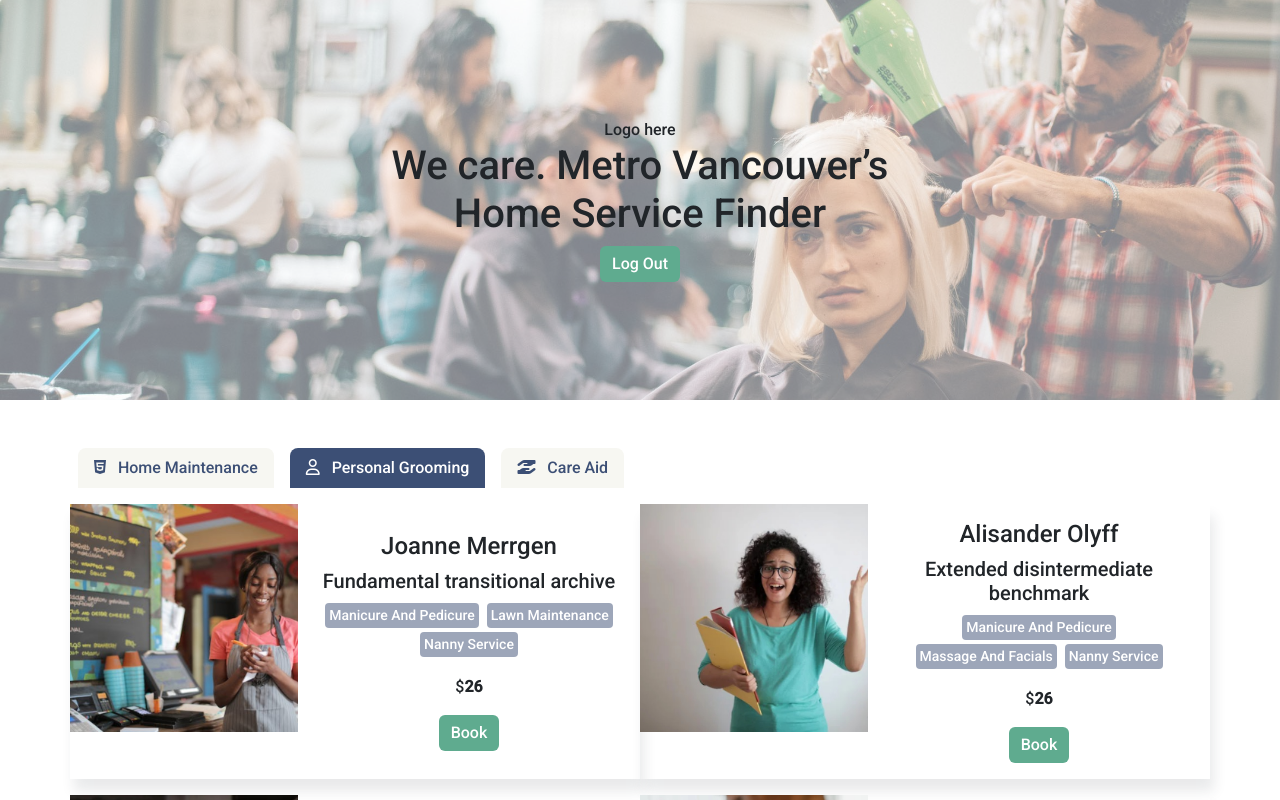
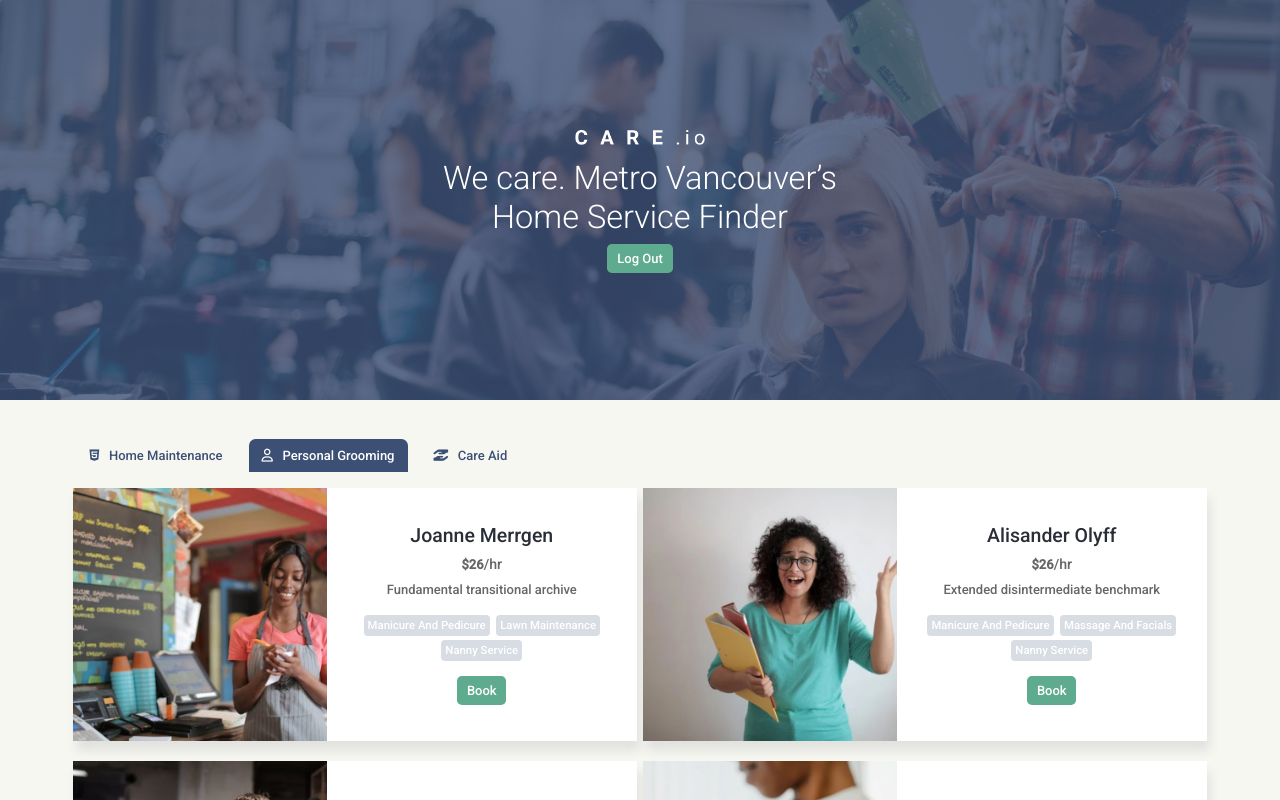
Before and after one commit to umarsalih/careio_react_frontend, a React (Create React App) app: page / in a window 1280 px wide. Shown: the top 800 px of the page. Built offline with nearby package versions, Linux system fonts and the light colour scheme; the HTML template or start-up script is replaced by a standard one.

Commit message:
fix styling

```diff
--- a/src/archives_dont-mind-me/archived-styles/layout-home.scss
+++ b/src/archives_dont-mind-me/archived-styles/layout-home.scss
@@ -1,4 +1,14 @@
-#CareHome{
+#CareIOHome{
+
+    .care-hero{
+        border: 1px solid red;
+        .logo__holder{
+            max-width: 10rem;
+            img{
+                width: 100%;
+            }
+        }
+    }
     .careio-partner-catalogue{
         h2{
             font-height: 18px;
--- a/src/components/home/Hero.jsx
+++ b/src/components/home/Hero.jsx
@@ -11,10 +11,12 @@ const Hero = () => {
         <div className="care-hero">
             <div className="care-hero__inner">
                 <div className="container">
-
                     <div className='row p-5'>
                         <div className="header-img">
-                            Logo here
+                            <div className='logo__holder'>
+                            <img className='logo' src={require(`./../../images/brand/care-logo-white.png`)} alt="care.io"/>
+                            </div>
+
                         </div>
                         <div className="bg-text">
                             <h1>We care. Metro Vancouver’s <br/>Home Service Finder</h1>
--- a/src/components/login/LoginModal.jsx
+++ b/src/components/login/LoginModal.jsx
@@ -13,9 +13,9 @@ export default function LoginModal() {
   return (
     <Fragment>
         <div className="modal fade" id="loginModal" tabIndex="-1" aria-labelledby="modalLoginLabel" aria-hidden="true">
-            <div className="modal-dialog">
+            <div className="modal-dialog modal-dialog-centered">
                 <div className="modal-content">
-                    <button type="button" className="btn-close align-self-end d-inline p-2" data-bs-dismiss="modal" aria-label="Close"></button>
+                    <button type="button" className="btn-close btn-close-white align-self-end d-inline p-2" data-bs-dismiss="modal" aria-label="Close"></button>
 
                     <div className="modal-body p-5">
                     <h3>
@@ -34,7 +34,7 @@ export default function LoginModal() {
                             id="submitLogin"
                             x-type="submit"
                             data-bs-dismiss="modal"
-                            className="login btn btn-primary"
+                            className="login btn btn-primary my-2"
                             onClick={login}
                         >
                                 Log In
--- a/src/components/partners/PartnerCard.jsx
+++ b/src/components/partners/PartnerCard.jsx
@@ -26,14 +26,17 @@ const PartnerCard = ({
 
   return (
     <Fragment>
-        <div className="care-partner-card col-md-6 p-0">
+        <div className="care-partner-card__outter mx-md-4 col-md-12 mx-lg-0 col-lg-6 p-1">
+        <div className='care-partner-card'>
             <div className="image">
                 <img src={require(`./../../images/partners/partner-${partnerId}.jpg`)} alt={firstName}/>
             </div>
             <div className="meta__outter">
                 <div className='meta'>
                     <h4 className="partner-name">{firstName} {lastName}</h4>
-                    <h5>{desc}</h5>
+                    <h5><strong>${rate}</strong><small>/hr</small></h5>
+                    <p>{desc}</p>
+
                     <ul className="partner-services">
                         {
                             services.map( (s, i) => (
@@ -41,7 +44,7 @@ const PartnerCard = ({
                             ))
                         }
                     </ul>
-                    <p>$<strong>{rate} </strong></p>
+
 
                     {isLogged ?
                         <button type="button"
@@ -74,6 +77,9 @@ const PartnerCard = ({
                 </div>
             </div>
         </div>
+        </div>
+        {/* end */}
+
     </Fragment>
 
   )
--- a/src/styles/care.css
+++ b/src/styles/care.css
@@ -1,6 +1,9 @@
 #CareIOHome button, #CareIOHome .btn, #CareIOHome .btn-primary {
   background-color: #5FAB8F;
   border: 0;
+}
+#CareIOHome .careio__body {
+  background-color: #F7F7F2;
 }
 #CareIOHome .care-hero {
   background-image: url("./../images/banner1.jpg");
@@ -9,11 +12,23 @@
   background-position: center;
 }
 #CareIOHome .care-hero__inner {
-  background-color: rgba(255, 255, 255, 0.5);
+  background-color: rgba(60, 79, 117, 0.8);
   display: flex;
-  background-color: rgba(255, 255, 255, 0.5);
   min-height: 50vh;
   align-items: center;
+}
+#CareIOHome .care-hero__inner h1 {
+  color: #fff;
+  font-size: 2.5rem;
+  font-weight: 200;
+}
+#CareIOHome .care-hero .logo__holder {
+  margin: 0 auto;
+  max-width: 10rem;
+  margin-bottom: 1rem;
+}
+#CareIOHome .care-hero .logo__holder img {
+  width: 100%;
 }
 #CareIOHome .care-partner-tabs .nav-link {
   background-color: #F7F7F2;
@@ -21,9 +36,15 @@
   border-radius: 0.5rem 0.5rem 0 0;
   color: #3C4F75;
 }
+#CareIOHome .care-partner-tabs .nav-link i {
+  color: #3C4F75;
+}
 #CareIOHome .care-partner-tabs .nav-link.active {
   color: #fff;
   background-color: #3C4F75;
+}
+#CareIOHome .care-partner-tabs .nav-link.active i {
+  color: #fff;
 }
 #CareIOHome .care-partner-tabs .tab-pane:not(.show) {
   display: none;
@@ -31,6 +52,7 @@
 
 .modal .care--modal-close__wrapper {
   color: #fff;
+  border: 0 none !important;
   background-color: transparent;
   height: 2rem;
   margin-top: -2rem;
@@ -38,17 +60,19 @@
   display: flex;
   justify-content: flex-end;
 }
-.modal button.close {
+.modal button.btn-close {
+  position: absolute;
+  margin-top: -3rem;
+  background-color: transparent !important;
+  padding: 0.25rem !important;
+  width: 1rem;
+  height: 1rem;
+  border-radius: 1rem;
   border: none;
-  background-color: transparent;
-  font-size: 24px;
-  color: #F7F7F2;
 }
-.modal h4 {
-  font-weight: 400;
-  font-size: 13px;
-  letter-spacing: 3px;
-  text-transform: uppercase;
+.modal button.btn-close:hover {
+  border-color: transparent;
+  outline-color: transparent;
 }
 .modal .modal-content {
   border: none;
@@ -56,31 +80,66 @@
 .modal#modalLogin button.login {
   margin-top: 2rem;
 }
-.modal#modalBooking .modal-dialog {
-  min-width: 50%;
+.modal#bookingModal .modal-dialog {
+  text-align: left;
 }
-.modal#modalBooking #bookingForm {
-  width: auto;
+.modal#bookingModal .modal-body > .row > div {
+  padding: 3rem;
 }
-.modal#modalBooking #bookingForm h4, .modal#modalBooking #bookingForm div {
-  text-align: left !important;
+.modal#bookingModal .booking-form h4 {
+  font-weight: 400;
+  font-size: 13px;
+  letter-spacing: 3px;
+  text-transform: uppercase;
 }
-.modal#modalBooking #bookingDatepicker {
+.modal#bookingModal .booking-form .form-check {
+  margin-right: 1rem;
+}
+.modal#bookingModal #bookingDatepicker {
   z-index: 1;
   max-width: 240px;
 }
-.modal#modalBooking .booking-summary {
-  border-bottom-right-radius: 8px;
-  border-top-right-radius: 8px;
+.modal#bookingModal .booking-summary {
+  border-bottom-right-radius: 0.5rem;
+  border-top-right-radius: 0.5rem;
+  background-color: #222;
+  margin: 0;
+  display: flex;
+  align-items: center;
 }
-.modal#modalBooking .booking-summary .partner-details {
-  background-color: #F7F7F2;
+.modal#bookingModal .booking-summary h3, .modal#bookingModal .booking-summary h2, .modal#bookingModal .booking-summary h4 {
+  color: #fff;
+}
+.modal#bookingModal .booking-summary .booking-summary-meta {
+  text-align: center;
+}
+.modal#bookingModal .booking-summary .booking-summary-meta h4 {
+  font-size: 1.5rem;
+  font-weight: 100;
+}
+.modal#bookingModal .booking-summary .partner-details {
+  display: flex;
+  align-items: center;
+  background-color: rgba(40, 45, 55, 0.1);
   padding: 1rem;
+  border-radius: 0.5rem;
+  margin-bottom: 1rem;
 }
-.modal#modalBooking .booking-summary .partner-details img {
-  height: 2rem;
-  width: 2rem;
-  border-radius: 2rem;
+.modal#bookingModal .booking-summary .partner-details strong, .modal#bookingModal .booking-summary .partner-details p {
+  color: #BEBEBE;
+}
+.modal#bookingModal .booking-summary .partner-details .img-holder {
+  height: 5rem;
+  width: 5rem;
+  min-height: 5rem;
+  min-width: 5rem;
+  border-radius: 5rem;
+  margin-right: 0.5rem;
+  overflow: hidden;
+}
+.modal#bookingModal .booking-summary .partner-details .img-holder img {
+  max-width: 100%;
+  max-height: 100%;
 }
 
 #ui-datepicker-div {
@@ -92,9 +151,10 @@
   padding: 0;
   box-shadow: 0.25rem 0.75rem 0.75rem rgba(40, 45, 55, 0.1);
   margin-bottom: 1rem;
+  background-color: #fff;
 }
 .care-partner-card .image {
-  max-width: 40%;
+  max-width: 45%;
   text-align: left;
 }
 .care-partner-card .image img {
@@ -120,7 +180,7 @@
   list-style: none;
   display: inline-block;
   font-size: 0.875rem;
-  background-color: rgba(60, 79, 117, 0.5);
+  background-color: rgba(60, 79, 117, 0.2);
   color: #fff;
   padding: 2px 4px;
   text-transform: capitalize;
@@ -130,6 +190,12 @@
 
 * {
   font-family: "Roboto", sans-serif;
+  font-size: 13px;
+  color: #666;
+  font-weight: 400;
+}
+* h1, * h2, * h3, * h4, * h5 {
+  color: #282D37;
 }
 
 /*# sourceMappingURL=care.css.map */
--- a/src/styles/care.scss
+++ b/src/styles/care.scss
@@ -1,12 +1,18 @@
 // import care variables ex: $CARE_GREEN
 @import "./utils-colors.scss";
 
-// this command imports home styling
+// this imports home styling
 @import "./layout-home.scss";
 
-// this command import components styling
+// this import components styling
 @import "./components/layout-modals.scss", "./components/partner-card.scss";
 
 * {
     font-family: 'Roboto', sans-serif;
+    font-size: 13px;
+    color: #666;
+    font-weight: 400;
+    h1, h2, h3, h4, h5{
+        color: $CARE_DARK;
+    }
 }
--- a/src/styles/components/partner-card.scss
+++ b/src/styles/components/partner-card.scss
@@ -3,9 +3,10 @@
     padding: 0;
     box-shadow: 0.25rem 0.75rem 0.75rem $CARE_SHADOW;
     margin-bottom: 1rem;
+    background-color: #fff;
     // border-radius: 0.75rem;
     .image{
-        max-width: 40%;
+        max-width: 45%;
         text-align: left;
         img{
             width: 100%;
@@ -30,7 +31,7 @@
             list-style: none;
             display: inline-block;
             font-size: 0.875rem;
-            background-color: $CARE_PURPLE_TRANS;
+            background-color: $CARE_PURPLE_TRANS-2;
             color: #fff;
             padding: 2px 4px;
             text-transform: capitalize;
--- a/src/styles/layout-home.scss
+++ b/src/styles/layout-home.scss
@@ -3,6 +3,9 @@
     button, .btn, .btn-primary{
         background-color: $CARE_GREEN;
         border: 0;
+    }
+    .careio__body{
+        background-color: $CARE_LIGHTEST;
     }
     .care-hero{
         background-image: url("./../images/banner1.jpg");
@@ -10,12 +13,25 @@
         margin: 0;
         background-position: center;
         &__inner{
-            background-color: rgba(255,255,255,0.5);
+            background-color: $CARE_PURPLE_TRANS_DARK;
             display: flex;
-            background-color: rgba(255, 255, 255, 0.5);
             min-height: 50vh;
             align-items: center;
+            h1{
+                color: #fff;
+                font-size: 2.5rem;
+                font-weight: 200;
+            }
         }
+        .logo__holder{
+            margin: 0 auto;
+            max-width: 10rem;
+            margin-bottom: 1rem;
+            img{
+                width: 100%;
+            }
+        }
+
     }
     .care-partner-tabs{
         .nav-link{
@@ -23,9 +39,15 @@
             margin: 0 0.5rem;
             border-radius: 0.5rem 0.5rem 0 0;
             color: $CARE_PURPLE;
+            i{
+                color: $CARE_PURPLE;
+            }
             &.active{
                 color: #fff;
                 background-color: $CARE_PURPLE;
+                i{
+                    color: #fff;
+                }
             }
         }
         .tab-pane{
--- a/src/styles/utils-colors.scss
+++ b/src/styles/utils-colors.scss
@@ -4,7 +4,9 @@ $CARE_PURPLE: #3C4F75;
 $CARE_PURPLE_BRIGHT: #325AA9;
 $CARE_PURPLE_BRIGHT_LT: #92B6FF;
 $CARE_PURPLE_TRANS: rgba(60,79,117,0.5);
-$CARE_BLACK: #111111;
+$CARE_PURPLE_TRANS_DARK: rgba(60,79,117,0.8);
+$CARE_PURPLE_TRANS-2: rgba(60,79,117,0.2);
+$CARE_BLACK: #222;
 $CARE_DARK: #282D37 ;
 $CARE_LIGHTEST: #F7F7F2;
 $CARE_LIGHT: #BEBEBE;
```
Also changed, not shown: src/components/booking/BookingModal.jsx (+22 -17 lines), src/styles/components/layout-modals.scss (+65 -24 lines), 1 other file (tests, documents, lock files or other folders).
